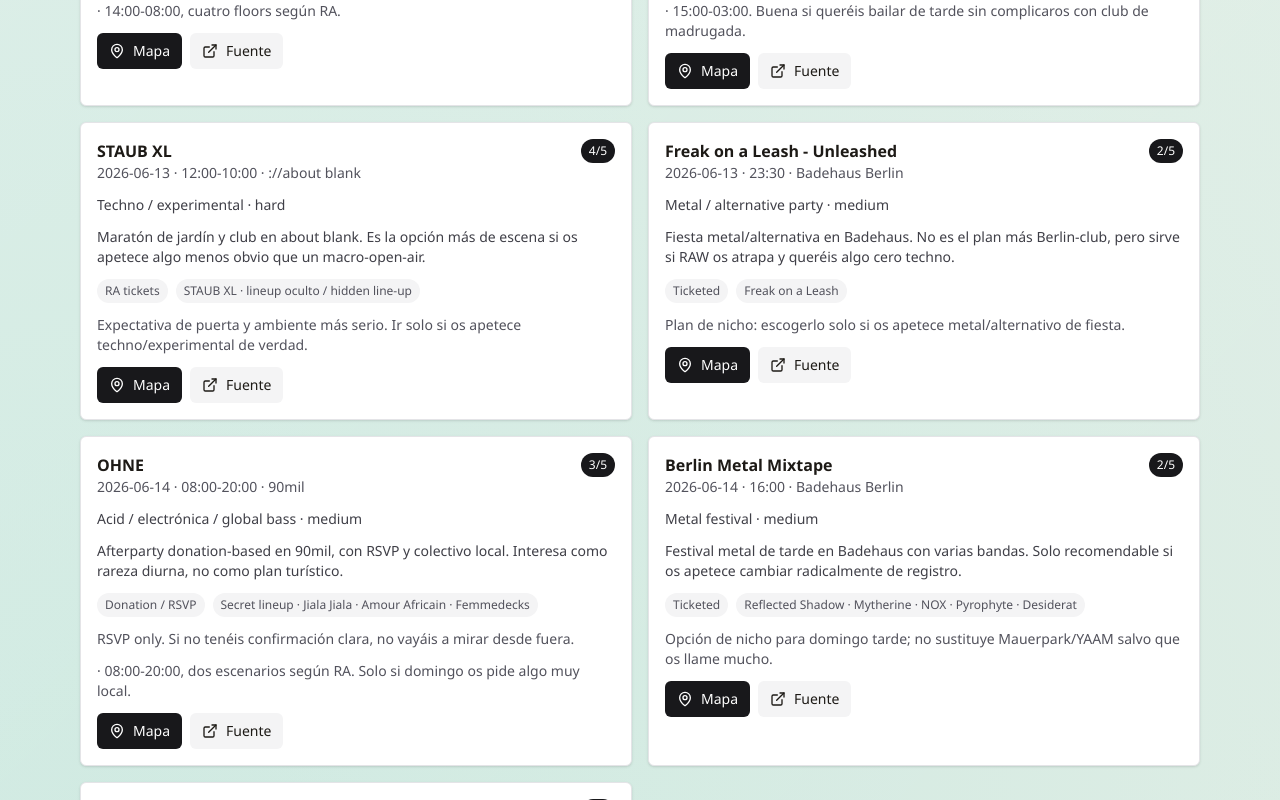
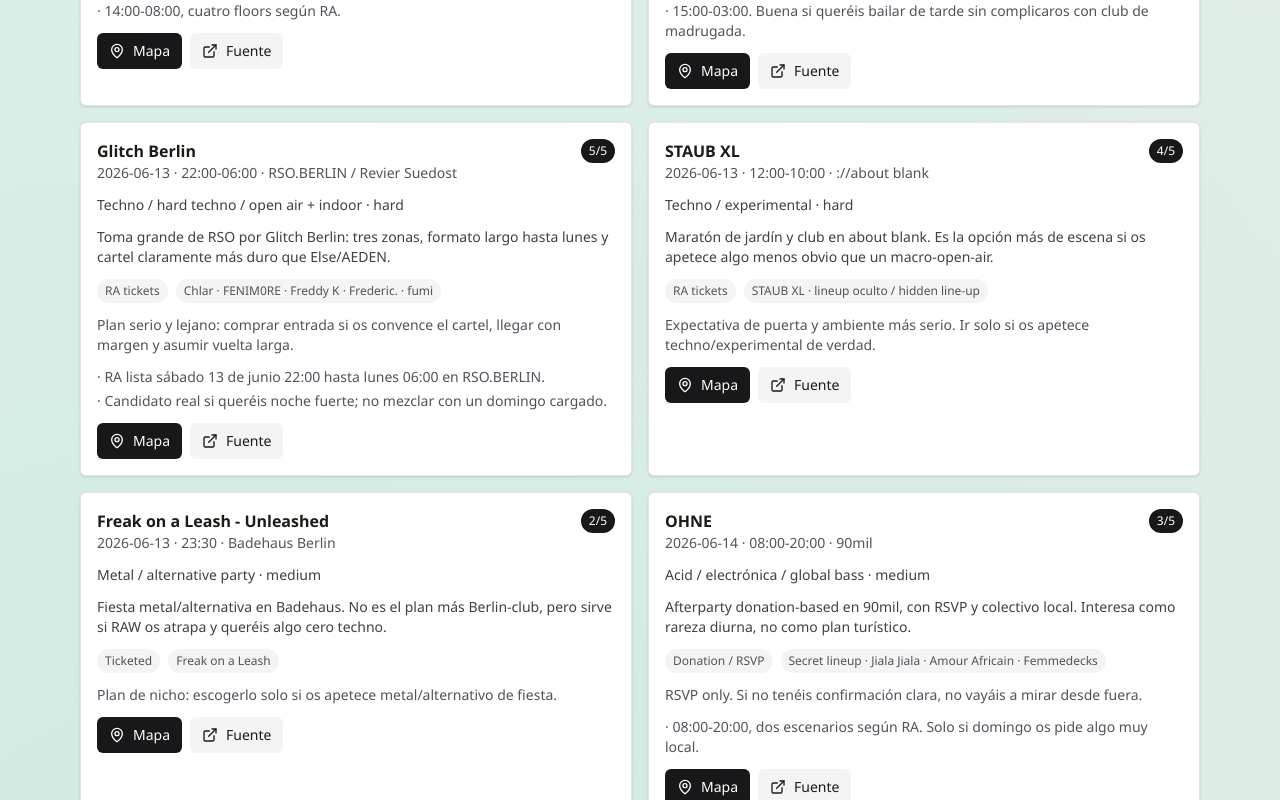
Before and after one commit to victormartingil/berlin-travel, a Next.js app: page /nightlife in a window 1280 px wide. Shown: the part 1220-2020 px from the top of the page. Built offline with nearby package versions, Linux system fonts and the light colour scheme.

Commit message:
Promote RSO as Saturday club candidate

```diff
--- a/src/data/events.ts
+++ b/src/data/events.ts
@@ -155,6 +155,35 @@
     verification: { status: "needs_verification", sourceUrl: "https://ra.co/events/2391964", lastVerifiedAt: verifiedAt },
   },
   {
+    id: "glitch-berlin-rso-2026-06-13",
+    title: "Glitch Berlin",
+    date: "2026-06-13",
+    startTime: "22:00",
+    endTime: "06:00",
+    venuePlaceId: "rso-berlin",
+    style: { es: "Techno / hard techno / open air + indoor", en: "Techno / hard techno / open air + indoor" },
+    summary: {
+      es: "Toma grande de RSO por Glitch Berlin: tres zonas, formato largo hasta lunes y cartel claramente más duro que Else/AEDEN.",
+      en: "Large Glitch Berlin takeover at RSO: three areas, long format into Monday and a clearly harder lineup than Else/AEDEN.",
+    },
+    lineup: ["Chlar", "FENIM0RE", "Freddy K", "Frederic.", "fumi", "Human Safari", "LAMMER", "OTTA", "The Lady Machine", "Toobris"],
+    price: "RA tickets",
+    intensity: "hard",
+    doorPolicy: {
+      es: "Plan serio y lejano: comprar entrada si os convence el cartel, llegar con margen y asumir vuelta larga.",
+      en: "Serious, far-out plan: buy a ticket if the lineup fits, arrive with margin and assume a long return.",
+    },
+    practicalNotes: [
+      { es: "RA lista sábado 13 de junio 22:00 hasta lunes 06:00 en RSO.BERLIN.", en: "RA lists Saturday 13 June 22:00 until Monday 06:00 at RSO.BERLIN." },
+      { es: "Candidato real si queréis noche fuerte; no mezclar con un domingo cargado.", en: "Real candidate if you want a hard night; do not pair with a packed Sunday." },
+    ],
+    ticketUrl: "https://ra.co/events/2385691",
+    sourceUrl: "https://ra.co/events/2385691",
+    fitScore: 5,
+    priority: "high",
+    verification: { status: "needs_verification", sourceUrl: "https://ra.co/events/2385691", lastVerifiedAt: "2026-06-09" },
+  },
+  {
     id: "staub-xl-about-blank-2026-06-13",
     title: "STAUB XL",
     date: "2026-06-13",
--- a/src/data/itinerary.ts
+++ b/src/data/itinerary.ts
@@ -126,12 +126,13 @@
         item("d13-d1", "Cena simple en Friedrichshain: 1990 Vegan Living, Vöner o algo rápido. Sábado no necesita cena pesada.", "Simple Friedrichshain dinner: 1990 Vegan Living, Voner or something quick. Saturday does not need a heavy dinner.", { placeId: "1990-vegan-living" }),
       ],
       evening: [
-        item("d13-e1", "Decidid pronto la dirección: Else si queréis la opción más completa; Toy Tonics/AEDEN si os tira más disco-house; Watergate Open Air si preferís Spree y acceso más fácil.", "Decide the direction early: Else for the most complete option; Toy Tonics/AEDEN for disco-house; Watergate Open Air for Spree-side dancing and easier access."),
+        item("d13-e1", "Decidid pronto la dirección: Else si queréis la opción más completa; RSO/Glitch si os apetece noche fuerte industrial; Toy Tonics/AEDEN si os tira más disco-house.", "Decide the direction early: Else for the most complete option; RSO/Glitch if you want a harder industrial night; Toy Tonics/AEDEN if disco-house sounds better."),
       ],
       night: [
         item("d13-n1", "Primera opción: Else x Mano Le Tough. Tiene día, noche, terraza, comida y cubierta si llueve.", "First choice: Else x Mano Le Tough. It has day, night, terrace, food and cover if it rains.", { eventId: "else-mano-le-tough-maeve-2026-06-13", flags: ["booking", "cash_card"] }),
-        item("d13-n2", "Alternativa luminosa: Toy Tonics Jam en AEDEN, 14:00-08:00, 25 EUR, house/disco y cuatro floors.", "Brighter alternative: Toy Tonics Jam at AEDEN, 14:00-08:00, 25 EUR, house/disco and four floors.", { eventId: "toy-tonics-aeden-2026-06-13" }),
-        item("d13-n3", "Alternativa más de escena: STAUB XL en about blank, 12:00-10:00, jardín y techno/experimental.", "More scene-rooted alternative: STAUB XL at about blank, 12:00-10:00, garden and techno/experimental.", { eventId: "staub-xl-about-blank-2026-06-13" }),
+        item("d13-n2", "Candidato fuerte: Glitch Berlin en RSO, 22:00-lunes 06:00. Es el plan más duro/industrial; elegidlo si de verdad queréis noche larga.", "Strong candidate: Glitch Berlin at RSO, 22:00-Monday 06:00. This is the harder, more industrial plan; choose it if you genuinely want a long night.", { eventId: "glitch-berlin-rso-2026-06-13", flags: ["booking"] }),
+        item("d13-n3", "Alternativa luminosa: Toy Tonics Jam en AEDEN, 14:00-08:00, 25 EUR, house/disco y cuatro floors.", "Brighter alternative: Toy Tonics Jam at AEDEN, 14:00-08:00, 25 EUR, house/disco and four floors.", { eventId: "toy-tonics-aeden-2026-06-13" }),
+        item("d13-n4", "Alternativa más de escena: STAUB XL en about blank, 12:00-10:00, jardín y techno/experimental.", "More scene-rooted alternative: STAUB XL at about blank, 12:00-10:00, garden and techno/experimental.", { eventId: "staub-xl-about-blank-2026-06-13" }),
       ],
       alternatives: [
         item("d13-x1", "Si no queréis puerta ni maratón: Watergate Open Air en SAGE funciona de 15:00 a 03:00 junto al Spree.", "If you do not want a door gamble or a marathon: Watergate Open Air at SAGE runs 15:00-03:00 by the Spree.", { eventId: "watergate-open-air-sage-2026-06-13" }),
@@ -139,6 +140,7 @@
         item("d13-x3", "Si el jueves quedó corto o descartáis el bloque Spree/RAW, Hackesche Hofe puede ser paso rápido de mañana; si no, no hace falta repetir Mitte.", "If Thursday felt unfinished or you skip the Spree/RAW block, Hackesche Hofe can be a quick morning pass; otherwise there is no need to repeat Mitte.", { placeId: "hackesche-hoefe", duration: "45-75 min", flags: ["tired"] }),
         item("d13-x4", "Si RAW os satura pero queréis seguir en Friedrichshain: Neue Zukunft da biergarten, cine o concierto con menos presión de club.", "If RAW gets too much but you want to stay in Friedrichshain: Neue Zukunft gives you beer garden, cinema or a gig with less club pressure.", { placeId: "neue-zukunft", duration: "1.5-4 h", flags: ["tired"] }),
         item("d13-x5", "Si queréis intentar Berghain, hacedlo como curiosidad con plan B claro: about blank/Tresor son salidas más realistas.", "If you want to try Berghain, do it as a curiosity with a clear plan B: about blank/Tresor are more realistic exits.", { placeId: "berghain", flags: ["booking"] }),
+        item("d13-x6", "Sisyphos queda como radar: ahora mismo la web oficial muestra evento del 19 al 22, fuera del viaje; si aparece algo nuevo en fechas, compite con RSO.", "Keep Sisyphos as a radar: right now the official site shows a 19-22 June event, outside the trip; if something new appears on your dates, it competes with RSO.", { placeId: "sisyphos", flags: ["booking"] }),
       ],
     },
   },
@@ -205,7 +207,7 @@
       alternatives: [
         item("d15-x1", "Si Teufelsberg se complica por lluvia, cansancio o transporte: Neue Nationalgalerie o Gropius Bau según exposiciones. Es sustituto, no añadido.", "If Teufelsberg gets complicated by rain, fatigue or transit: Neue Nationalgalerie or Gropius Bau depending on exhibitions. It is a replacement, not an add-on.", { placeId: "neue-nationalgalerie", flags: ["rain", "tired"] }),
         item("d15-x2", "Si queréis atardecer fácil en vez de cruzar a Grunewald: Klunkerkranich da vista, música suave y salida menos exigente.", "If you want an easy sunset instead of crossing to Grunewald: Klunkerkranich gives you a view, soft music and a less demanding exit.", { placeId: "klunkerkranich", flags: ["tired"] }),
-        item("d15-x3", "Si os queda energía de club pero no de maratón, RSO o Humboldthain solo compensan con cartel fuerte; si no, Klunker gana.", "If you still have club energy but not marathon energy, RSO or Humboldthain only pay off with a strong lineup; otherwise Klunker wins.", { placeId: "rso-berlin", flags: ["booking", "tired"] }),
+        item("d15-x3", "Si os queda energía de club pero no de maratón, Humboldthain solo compensa con cartel fuerte; para RSO la ventana buena es el sábado con Glitch.", "If you still have club energy but not marathon energy, Humboldthain only pays off with a strong lineup; for RSO the good window is Saturday with Glitch.", { placeId: "humboldthain-club", flags: ["booking", "tired"] }),
       ],
     },
   },
--- a/src/data/places.ts
+++ b/src/data/places.ts
@@ -1983,17 +1983,22 @@
     address: "Hauptstrasse 15, 10317 Berlin",
     coordinates: { lat: 52.5037, lng: 13.5098 },
     googleMapsQuery: "Sisyphos Hauptstrasse 15 Berlin",
-    priority: "medium",
+    priority: "high",
     priceLevel: "mid",
     tags: ["club", "weekend", "immersive"],
     description: { es: "Wildcard berlinés de fin de semana largo si quereis una experiencia completa.", en: "Berlin weekend wildcard if you want the full immersive experience." },
-    openingHours: { es: "Fin de semana por evento; suele ser plan largo, no visita corta. Confirmar apertura exacta en la web oficial.", en: "Weekend event-driven opening; usually a long-form plan, not a quick visit. Confirm exact opening on the official site." },
+    story: { es: "Lo subo como candidato emocional, pero con una alerta concreta: la web oficial muestra el siguiente evento publicado del 19 al 22 de junio, fuera del viaje. Si aparece algo del 12-15, puede competir con RSO; si no, no hay que forzarlo.", en: "I am raising it as an emotional candidate, but with a concrete warning: the official site currently shows the next published event on 19-22 June, outside the trip. If something appears for 12-15, it can compete with RSO; otherwise do not force it." },
+    openingHours: { es: "Fin de semana por evento; la web oficial revisada el 09.06.2026 mostraba el siguiente evento publicado del 19.06 22:00 al 22.06 10:00, fuera del viaje. Reconfirmar cerca de la fecha.", en: "Weekend event-driven; the official site checked on 09 Jun 2026 showed the next published event from 19 Jun 22:00 to 22 Jun 10:00, outside the trip. Reconfirm close to the date." },
     officialUrl: "https://www.sisyphos-berlin.net/",
     sourceUrl: "https://www.sisyphos-berlin.net/",
-    lastVerifiedAt: verifiedAt,
+    lastVerifiedAt: "2026-06-09",
     friendRecommended: true,
     friendNote: { es: "Consejo amiga Berlin: fiesta famosa de fin de semana largo; solo merece si aceptáis maratón y posible cola.", en: "Berlin friend tip: famous long-weekend party; worth it only if you accept the marathon format and possible queue." },
-    verification: { status: "needs_verification", officialUrl: "https://www.sisyphos-berlin.net/", lastVerifiedAt: verifiedAt },
+    whyGo: [
+      { es: "Candidato fuerte si publican evento dentro del 10-16 y queréis experiencia larga tipo parque-club.", en: "Strong candidate if they publish a 10-16 event and you want the long park-club experience." },
+      { es: "Si no hay evento oficial en fechas, RSO el 13 gana como opción fuerte verificada.", en: "If there is no official event on your dates, RSO on the 13th wins as the verified strong option." },
+    ],
+    verification: { status: "needs_verification", officialUrl: "https://www.sisyphos-berlin.net/", lastVerifiedAt: "2026-06-09" },
   },
   {
     id: "nefis-gemuesekebab-kreuzberg",
@@ -2503,24 +2508,24 @@
     address: "Schnellerstrasse 137, 12439 Berlin",
     coordinates: { lat: 52.4566, lng: 13.5155 },
     googleMapsQuery: "RSO Berlin Schnellerstrasse 137",
-    priority: "medium",
+    priority: "high",
     priceLevel: "mid",
     tags: ["club", "industrial", "open-air", "techno", "far"],
     description: { es: "Club y recinto cultural industrial en una antigua cervecería; potente si hay fiesta grande, menos práctico para plan pequeño.", en: "Industrial club and cultural site in a former brewery; strong with a big party, less practical for a small plan." },
-    story: { es: "La amiga lo resume bien: grandes fiestas sí, pequeñas quizá flojas. Por distancia, solo lo movería a ruta si el cartel del 14/15 os convence de verdad.", en: "Your friend frames it well: bigger parties yes, smaller ones may be dull. Given the distance, I would move it into the route only if the 14/15 lineup really convinces you." },
-    openingHours: { es: "Club y recinto por evento; Baergarten/Revier Südost publican programa y horarios variables.", en: "Club and site are event-driven; Baergarten/Revier Suedost publish variable programme and hours." },
+    story: { es: "La amiga lo resume bien: grandes fiestas sí, pequeñas quizá flojas. Para este viaje sube bastante porque Glitch Berlin aparece en RA el sábado 13 en RSO, con formato largo y cartel grande.", en: "Your friend frames it well: bigger parties yes, smaller ones may be dull. For this trip it rises because RA lists Glitch Berlin at RSO on Saturday 13, with a long format and large lineup." },
+    openingHours: { es: "Club y recinto por evento. Para el viaje, RA lista Glitch Berlin el sábado 13 de junio de 2026 de 22:00 a lunes 06:00.", en: "Club and site are event-driven. For the trip, RA lists Glitch Berlin on Saturday 13 June 2026 from 22:00 to Monday 06:00." },
     estimatedDuration: "4-10 h",
     officialUrl: "https://www.reviersuedost.de/en",
-    sourceUrl: "https://www.visitberlin.de/en/revier-sudost-and-rsoberlin",
+    sourceUrl: "https://ra.co/events/2385691",
     lastVerifiedAt: "2026-06-09",
     bookingRecommended: true,
     friendRecommended: true,
     friendNote: { es: "Consejo amiga Berlin: las fiestas grandes merecen; las pequeñas pueden aburrir y está lejos.", en: "Berlin friend tip: bigger parties can be worth it; smaller ones may be boring and it is far." },
     whyGo: [
-      { es: "Solo como sustituto de noche fuerte si hay cartel grande.", en: "Only as a main-night substitute if the lineup is strong." },
+      { es: "Candidato real para la noche fuerte del sábado si queréis techno más duro e industrial que Else/AEDEN.", en: "Real candidate for the main Saturday night if you want harder, more industrial techno than Else/AEDEN." },
       { es: "No mezclarlo con un día de ruta larga si no queréis acabar rotos.", en: "Do not pair it with a long route day if you do not want to be wrecked." },
     ],
-    verification: { status: "needs_verification", officialUrl: "https://www.reviersuedost.de/en", lastVerifiedAt: "2026-06-09" },
+    verification: { status: "needs_verification", sourceUrl: "https://ra.co/events/2385691", lastVerifiedAt: "2026-06-09" },
   },
   {
     id: "humboldthain-club",
```
